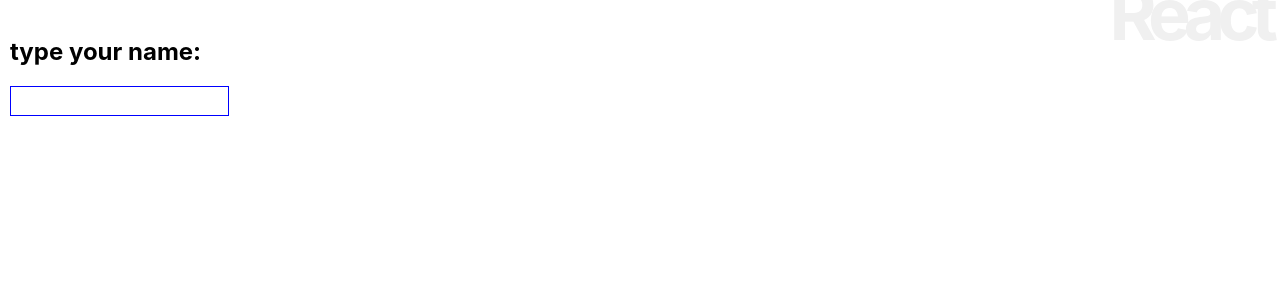
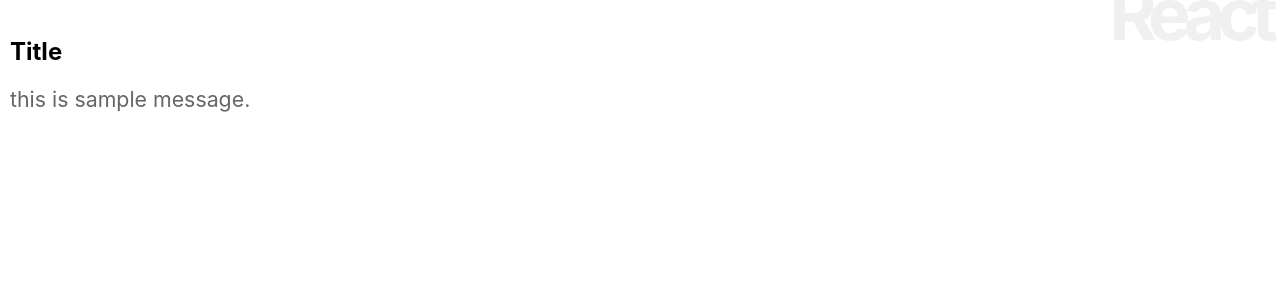
Before and after one commit to takahashi-n/react_next2, a React (Create React App) app: page / in a window 1280 px wide. Shown: the top 300 px of the page. Built offline with nearby package versions, Linux system fonts and the light colour scheme.

Commit message:
コンテキスト

```diff
--- a/src/App.js
+++ b/src/App.js
@@ -2,58 +2,41 @@ import React, { Component } from 'react';
 //import Rect from './Rect';
 import './App.css';
 
+let data = {title:'Title', message:'this is sample message.'};
+
+const SampleContext = React.createContext(data);
+
 class App extends Component {
-  input = '';
-
-  msgStyle = {
-    fontSize:"20pt",
-    color:"#900",
-    margin:"20px 0px",
-    padding:"5px"
-  }
-
-  constructor(props){
-    super(props);
-    this.state = {
-      message:'type your name:'
-    };
-    this.doCheck = this.doCheck.bind(this);
-  }
-
-  doCheck(event) {
-    alert(event.target.value + "は長すぎます。（最大10文字）")
-  }
 
   render(){
     return <div>
       <h1>React</h1>
-      <h2>{this.state.message}</h2>
-      <Message maxlength="10" onCheck={this.doCheck} />
+      <Title />
+      <Message />
     </div>;
   }
 }
 
+class Title extends Component {
+  static contextType = SampleContext;
+
+  render(){
+    return (
+      <div>
+        <h2>{this.context.title}</h2>
+      </div>
+    )
+  }
+}
+
 class Message extends Component {
-  inputStyle = {
-    fontSize:"12pt",
-    padding:"5px"
-  }
-
-  constructor(props){
-    super(props);
-    this.doChange = this.doChange.bind(this);
-  }
-
-  doChange(e) {
-    if(e.target.value.length > this.props.maxlength){
-      this.props.onCheck(e);
-      e.target.value = e.target.value.substr(0,this.props.maxlength);
-    }
-  }
+  static contextType = SampleContext;
 
   render() {
     return (
-      <input type="text" style={this.inputStyle} onChange={this.doChange} />
+      <div>
+        <p>{this.context.message}</p>
+      </div>
     )
   }
 }
```
